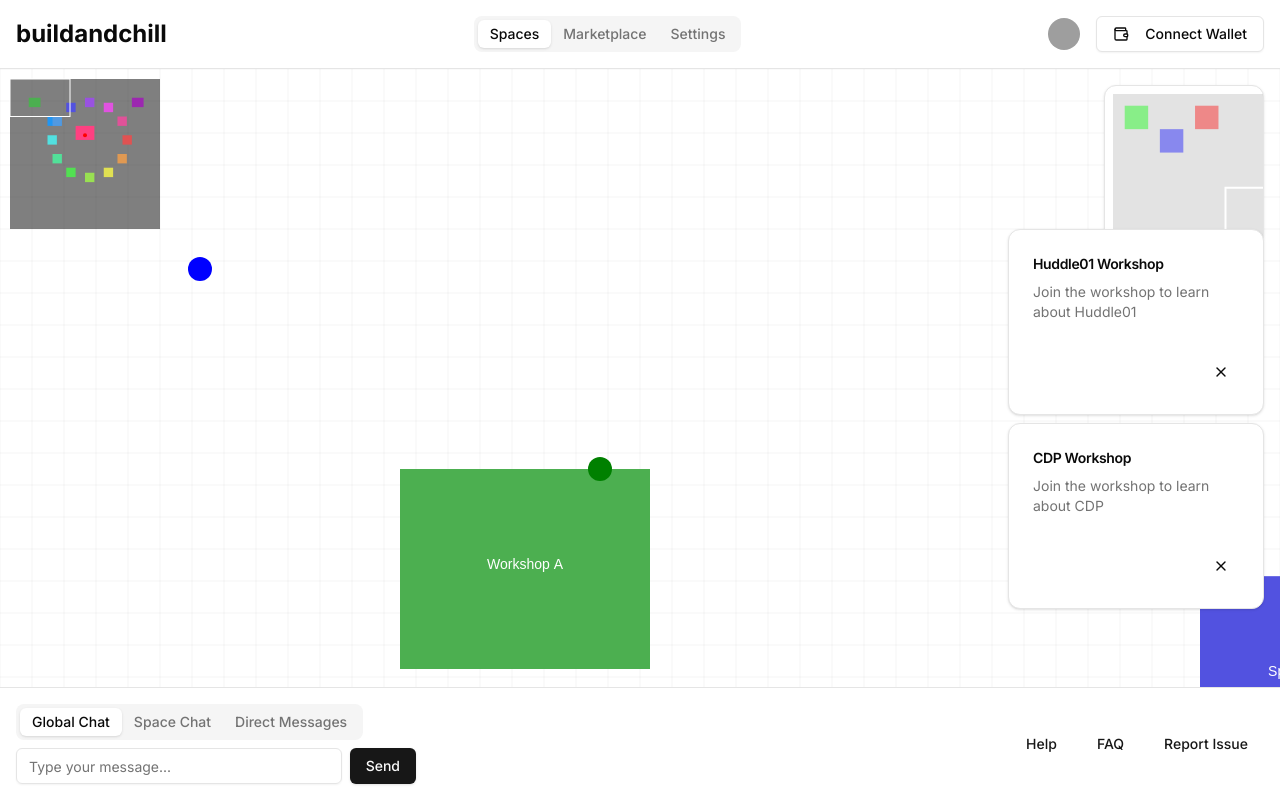
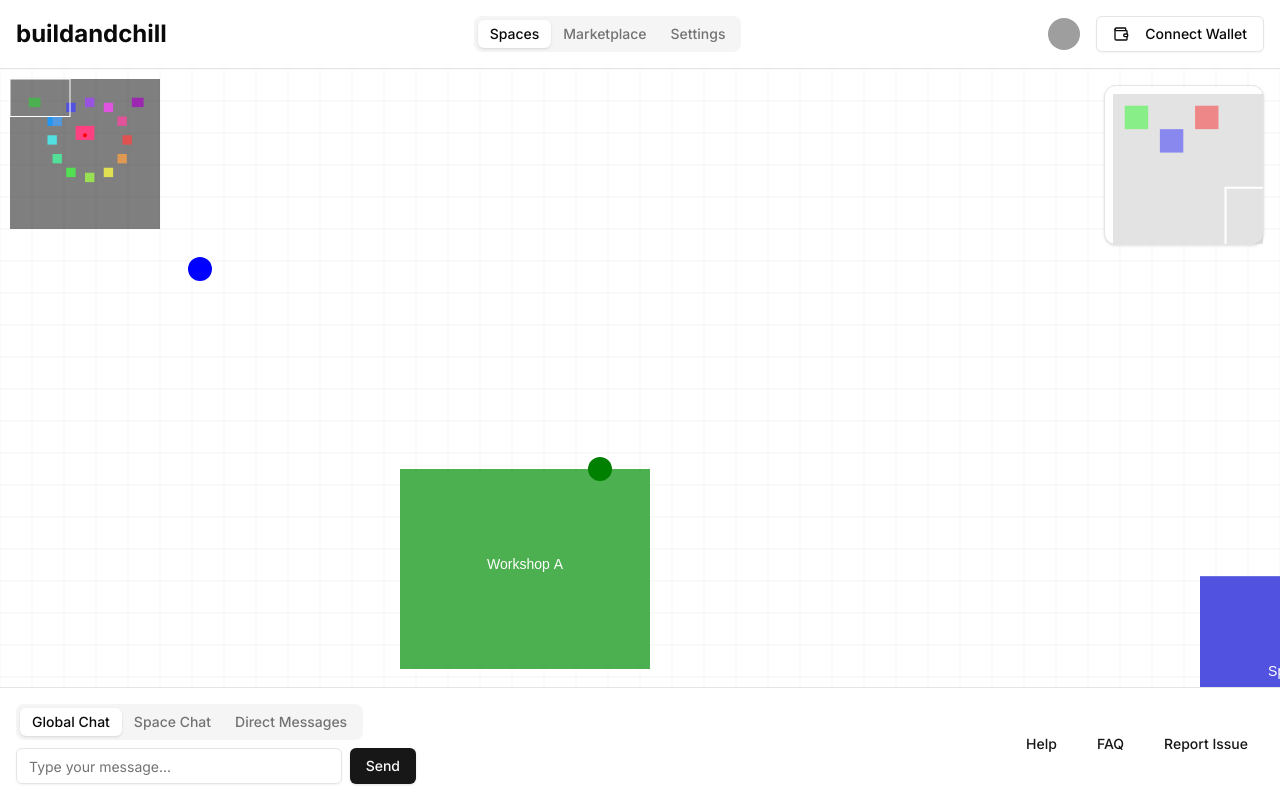
Before and after one commit to ethindia24/buildandchill, a Next.js app: page / in a window 1280 px wide. Built offline with nearby package versions, Linux system fonts and the light colour scheme; grey boxes are pictures that could not be loaded.

Commit message:
feat: remove notification system

```diff
--- a/app/page.tsx
+++ b/app/page.tsx
@@ -6,7 +6,6 @@ import { useState, useEffect, useRef, useCallback } from "react"
 import AIChat from "@/components/AIChat"
 import ActionToolbar from "@/components/ActionToolbar"
 import Minimap from "@/components/Minimap"
-import NotificationSystem from "@/components/NotificationSystem"
 import SpaceBuilder from "@/components/SpaceBuilder"
 import { motion, AnimatePresence } from "framer-motion"
 
@@ -363,7 +362,6 @@ export default function Home() {
       </AnimatePresence>
 
       <Minimap playerPosition={playerAvatar} canvasSize={canvasSize} />
-      <NotificationSystem />
       <ActionToolbar onOpenSpaceBuilder={() => setShowSpaceBuilder(true)} />
 
       <motion.div
@@ -398,7 +396,6 @@ export default function Home() {
             initial={{ opacity: 0, scale: 0.8 }}
             animate={{ opacity: 1, scale: 1 }}
             exit={{ opacity: 0, scale: 0.8 }}
-
           >
             <SpaceBuilder onClose={() => setShowSpaceBuilder(false)} />
           </motion.div>
```
